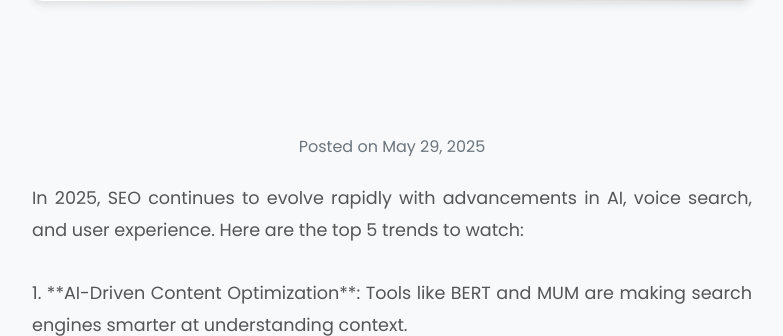
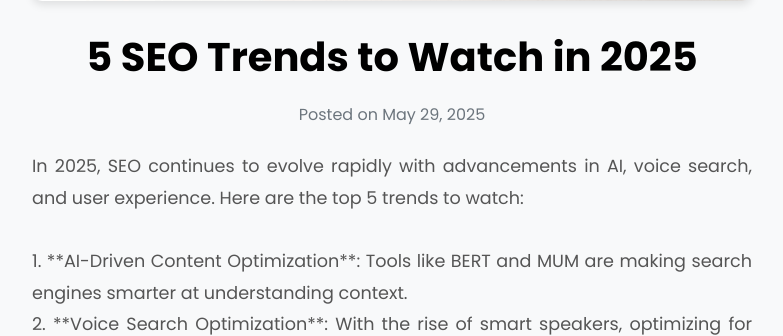
Before and after one commit to ashkutty2018/Doxa-Digital-Ventures, a PHP site: page /blog-detail.php?id=1 in a window 1280 px wide. Shown: the part 949-1285 px from the top of the page, without its empty margins (236-1019 px from the left). Run offline with PHP 8.4, Linux system fonts and the light colour scheme; some web fonts are replaced.

Commit message:
fix:error correction

```diff
--- a/blog-detail.php
+++ b/blog-detail.php
@@ -269,7 +269,7 @@
                     <!-- Debug the image path (uncomment to troubleshoot) -->
                     <!-- <p>Image Path: /assets/img/<?php echo htmlspecialchars($blog['image']); ?></p> -->
                     <img src="/assets/img/<?php echo htmlspecialchars($blog['image']); ?>" alt="<?php echo htmlspecialchars($blog['title']); ?>" class="blog-detail-image" onerror="this.onerror=null; this.src='https://via.placeholder.com/800x400?text=Image+Not+Found';">
-                    <h1 class="blog-detail-title"><?php echo htmlspecialchars($blog['title']); ?></h1>
+                    <p class="blog-detail-title"><?php echo htmlspecialchars($blog['title']); ?></p>
                     <p class="text-muted mb-4">Posted on <?php echo date('F j, Y', strtotime($blog['created_at'])); ?></p>
                     <div class="blog-detail-content">
                         <?php echo nl2br(htmlspecialchars($blog['content'])); ?>
```
